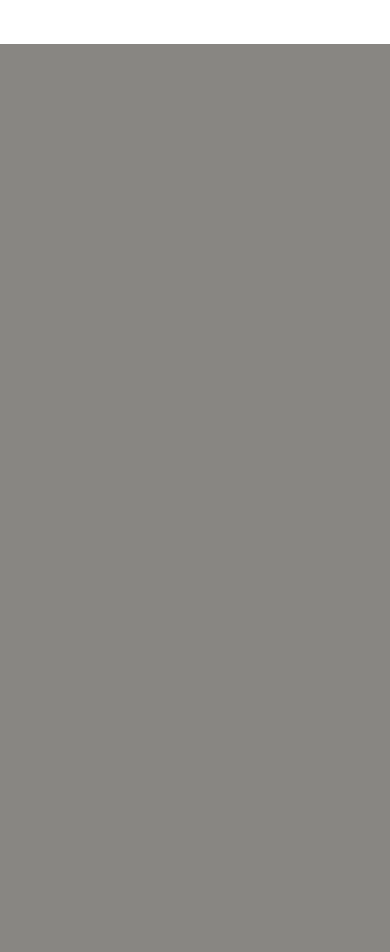
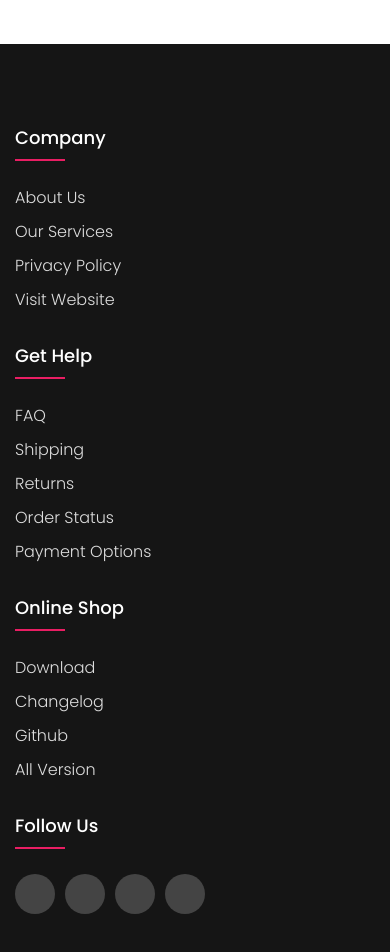
Before and after one commit to lamba01/E-Commerce-App, a React (Create React App) app in the folder Frontend/: page /cart in a window 390 px wide. Shown: the part 800-1752 px from the top of the page. Before the commit the page ends 844 px from the top, so only its background shows below. Built offline with nearby package versions, Linux system fonts and the light colour scheme; no server answers.

Commit message:
started design for footer

```diff
--- a/Frontend/src/App.js
+++ b/Frontend/src/App.js
@@ -1,13 +1,14 @@
 // App.js or a separate routing component
 import React, { useState } from "react";
 import { BrowserRouter as Router, Route, Routes } from "react-router-dom";
-import Home from "./Pages/Home";
+import Home from "./Pages/Home/Home";
 import ProductDetails from "./Pages/Product Details/ProductDetails";
 import ProductDetailss from "./Pages/Product Details/Productdits";
 import Cart from "./Pages/Cart/Cart";
 import Login from "./Pages/Login/Login";
 import SignUp from "./Pages/Signup/Signup";
 import Navigation from "./Components/Navigation";
+import Footer from "./Components/Footer/Footer";
 function App() {
   // Retrieve the cartAmount value from localStorage when the component loads
   const storedCartAmount = localStorage.getItem("cartAmount");
@@ -43,6 +44,7 @@ function App() {
           }
         />
       </Routes>
+      <Footer />
     </Router>
   );
 }
--- a/Frontend/src/Components/BestSeller.jsx
+++ b/Frontend/src/Components/BestSeller.jsx
@@ -47,9 +47,9 @@ function ProductList() {
     <div className="bestseller-container">
       <h1 className='bestseller-header'>Best Seller</h1>
 
-      <button className="mobile-toggle-button" onClick={toggleButtons}>
-        Toggle Categories
-      </button>
+      <span className="mobile-toggle-button" onClick={toggleButtons}>
+         Categories
+      </span>
 
       {/* Category filter buttons */}
       <div className={`category-button-div ${showButtons ? 'show' : 'hide'}`}>
--- /dev/null
+++ b/Frontend/src/Components/Footer/Footer.jsx
@@ -0,0 +1,50 @@
+import React from 'react';
+import "./footer.css"
+
+const Footer = () => {
+  return (
+    <footer className="footer">
+      <div className="container row">
+        <div className="footer-col">
+          <h4>company</h4>
+          <ul>
+            <li>about us</li>
+            <li>our services</li>
+            <li>privacy policy</li>
+            <li>visit website</li>
+          </ul>
+        </div>
+        <div className="footer-col">
+          <h4>get help</h4>
+          <ul>
+            <li>FAQ</li>
+            <li>shipping</li>
+            <li>returns</li>
+            <li>order status</li>
+            <li>payment options</li>
+          </ul>
+        </div>
+        <div className="footer-col">
+          <h4>online shop</h4>
+          <ul>
+            <li>download</li>
+            <li>changelog</li>
+            <li>github</li>
+            <li>all version</li>
+          </ul>
+        </div>
+        <div className="footer-col">
+          <h4>follow us</h4>
+          <div className="social-links">
+            <a href="#"></a>
+            <a href="#"></a>
+            <a href="#"></a>
+            <a href="#"> </a>
+          </div>
+        </div>
+      </div>
+    </footer>
+  );
+};
+
+export default Footer;
--- /dev/null
+++ b/Frontend/src/Components/Footer/footer.css
@@ -0,0 +1,111 @@
+@import url("https://fonts.googleapis.com/css2?family=Poppins:wght@300;400;500;600;700&display=swap");
+
+*,
+*::before,
+*::after {
+  box-sizing: border-box;
+}
+
+* {
+  margin: 0;
+  padding: 0;
+}
+
+body {
+  line-height: 1.5;
+  font-family: "Poppins", sans-serif;
+}
+
+.footer {
+  background-color: #151515;
+  padding: 80px 0;
+}
+
+.container {
+  max-width: 1170px;
+  margin: auto;
+}
+
+.row {
+  display: flex;
+  flex-wrap: wrap;
+}
+
+ul {
+  list-style: none;
+}
+
+.footer-col {
+  width: 25%;
+  padding: 0 15px;
+}
+
+.footer-col h4 {
+  font-size: 18px;
+  color: #fff;
+  text-transform: capitalize;
+  margin-bottom: 35px;
+  font-weight: 500;
+  position: relative;
+}
+
+.footer-col h4::before {
+  content: "";
+  position: absolute;
+  left: 0;
+  bottom: -10px;
+  background-color: #e91e63;
+  width: 50px;
+  height: 2px;
+}
+
+.footer-col ul li:not(:last-child) {
+  margin-bottom: 10px;
+}
+
+.footer-col ul li {
+  color: #ddd;
+  display: block;
+  font-size: 1rem;
+  font-weight: 300;
+  text-transform: capitalize;
+  text-decoration: none;
+  transition: all 0.3s ease;
+}
+
+.footer-col ul li:hover {
+  color: #fff;
+  padding-left: 7px;
+  cursor: pointer;
+}
+
+.footer-col .social-links a {
+  color: #fff;
+  background-color: rgba(255, 255, 255, 0.2);
+  display: inline-block;
+  height: 40px;
+  width: 40px;
+  border-radius: 50%;
+  text-align: center;
+  margin: 0 10px 10px 0;
+  line-height: 40px;
+  transition: all 0.5s ease;
+}
+
+.footer-col .social-links a:hover {
+  color: #151515;
+  background-color: #fff;
+}
+
+@media (max-width: 767px) {
+  .footer-col {
+    width: 50%;
+    margin-bottom: 30px;
+  }
+}
+
+@media (max-width: 574px) {
+  .footer-col {
+    width: 100%;
+  }
+}
--- a/Frontend/src/Components/Navigation.jsx
+++ b/Frontend/src/Components/Navigation.jsx
@@ -25,7 +25,8 @@ function Navigation({  cartAmount }) {
         <li>Sign-In</li>
         <li><p>Number of items in cart: {cartAmount}</p></li>
       </ul>
-      <h1 className ="logo">Logo</h1>
+      <h1 className ="logo">Logos</h1>
+      <h1 className='logo'>Cart</h1>
     </div>
   </nav>)}</div>
   )
--- a/Frontend/src/Styles/Bestseller.css
+++ b/Frontend/src/Styles/Bestseller.css
@@ -60,9 +60,11 @@
   font-size: 16px;
   border-radius: 5px;
   margin-bottom: 50px;
+  cursor: pointer;
 }
 .category-button:hover {
   background: none;
+  color: #40bfff;
 }
 .active {
   text-decoration: underline #40bfff;
@@ -140,44 +142,60 @@
     display: flex;
     flex-direction: column;
     height: 0;
+    opacity: 0;
     overflow: hidden;
     flex-wrap: wrap;
+    margin-top: -30px;
   }
   .category-button {
-    margin-bottom: 20px;
+    margin-bottom: 15px;
   }
   .category-button-div.show {
-    height: 300px;
+    height: 250px;
     animation-name: slideIn;
-    animation-duration: 0.5s;
+    animation-duration: 1s;
     animation-fill-mode: both;
+    opacity: 1;
   }
   .category-button-div.hide {
     height: 0;
+    opacity: 0;
     animation-name: slideOut;
-    animation-duration: 0.5s;
+    animation-duration: 1s;
     animation-fill-mode: both;
   }
   .mobile-toggle-button {
     display: block;
+    border: none;
+    width: fit-content;
+    cursor: pointer;
+    font-size: 20px;
+    border-radius: 5px;
+    color: black;
+    font-weight: 600;
+    margin-bottom: 50px;
   }
   /* CSS Animation Keyframes for Slide-In */
   @keyframes slideIn {
     0% {
       height: 0;
+      opacity: 0;
     }
     100% {
-      height: 300px; /* Adjust to your content's max height */
+      height: 250px;
+      opacity: 1;
     }
   }
 
   /* CSS Animation Keyframes for Slide-Out */
   @keyframes slideOut {
     0% {
-      height: 300px; /* Adjust to your content's max height */
+      height: 250px;
+      opacity: 1;
     }
     100% {
       height: 0;
+      opacity: 0;
     }
   }
 }
```
Also changed, not shown: Frontend/src/Pages/Home/Home.jsx (renamed from Frontend/src/Pages/Home.jsx, +5 -5 lines), Frontend/src/Pages/Home/Home.css (renamed from Frontend/src/Pages/Home.css), 1 other file (tests, documents, lock files or other folders).
